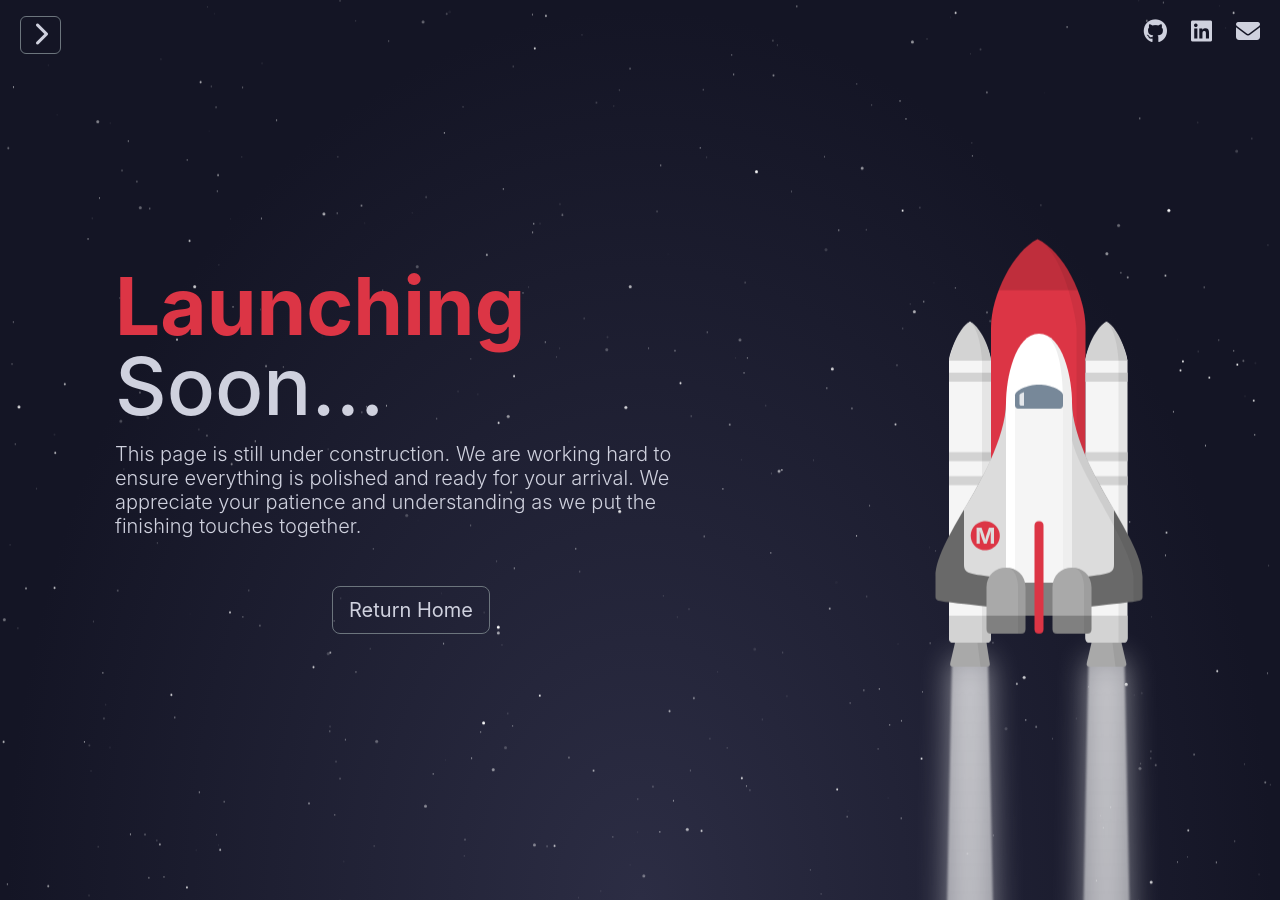
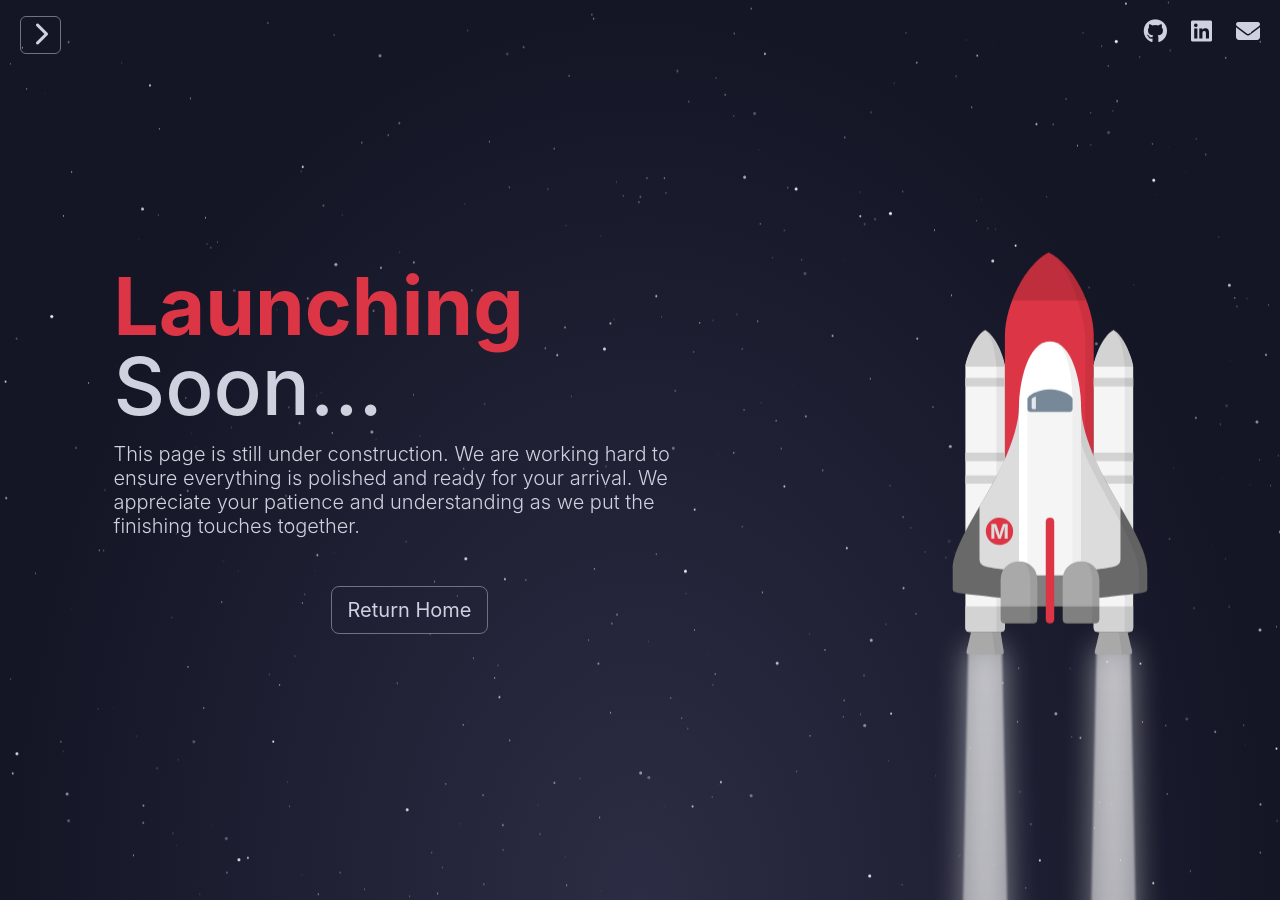
Before and after one commit to mattboy9921/MattLabsWebsite, a Jekyll site: the page built from blog.html, in a window 1280 px wide. Built offline with Jekyll 4.4.1, drawn with Linux system fonts in a browser that asks for light colours; nearby versions of some CDN libraries; some web fonts are replaced.

Commit message:
Fix layout and spacing across various screen sizes and browsers

```diff
--- a/_layouts/launching-soon.html
+++ b/_layouts/launching-soon.html
@@ -3,10 +3,10 @@
 ---
 
 <main class="container-fluid d-flex align-items-center justify-content-center overflow-hidden" id="content">
-    <div class="row w-100 justify-content-center">
-        <div class="col-xxl-8">
-            <div class="row g-5 justify-content-around align-items-center">
-                <div class="col-sm-6 ms-sm-4 text-center text-sm-start" id="launching-soon-text">
+    <div class="row h-75 w-100 justify-content-center">
+        <div class="col-xxl-8 h-100">
+            <div class="row h-100 gap-4 gx-5 justify-content-around align-items-center">
+                <div class="col-sm-6 ms-sm-4 text-center text-sm-start overflow-scroll" id="launching-soon-text">
                     <p class="lh-1 display-1 fw-medium"><span class="fw-bold text-danger">Launching</span><br>
                         Soon...
                     </p>
--- a/_sass/_404.scss
+++ b/_sass/_404.scss
@@ -2,6 +2,7 @@
 
 #text-404 {
   max-width: 41em;
+  max-height: 70vh;
   animation: fade-reveal-left 1s ease-in-out;
   font-feature-settings: "cv02";
 }
@@ -9,6 +10,9 @@
 #rocket-404 {
   position: relative;
   animation: fade-reveal 1s ease-in-out;
+  width: calc(15vw + 10vh);
+  max-width: 300px;
+  pointer-events: none;
 
   & svg {
     display: block;
@@ -48,19 +52,19 @@
 
 @keyframes move-shuttle {
   0% {
-    transform: translate(0px, 0px);
+    transform: translate(0, 0);
   }
   25% {
-    transform: translate(-100px, -100px) rotate(-360deg);
+    transform: translate(4em, -4em) rotate(-360deg);
   }
   50% {
-    transform: translate(0px, 0px) rotate(-720deg);
+    transform: translate(0, 0) rotate(-720deg);
   }
   75% {
-    transform: translate(100px, 100px) rotate(-1080deg);
+    transform: translate(-4em, 4em) rotate(-1080deg);
   }
   100% {
-    transform: translate(0px, 0px) rotate(-1440deg);
+    transform: translate(0, 0) rotate(-1440deg);
   }
 }
 
--- a/_sass/_launching-soon.scss
+++ b/_sass/_launching-soon.scss
@@ -2,12 +2,15 @@
 
 #launching-soon-text {
   max-width: 41em;
+  max-height: 70vh;
   animation: fade-reveal-left 1s ease-in-out;
 }
 
 #rocket-ls {
   position: relative;
   animation: fade-reveal-up 1s ease-in-out;
+  width: calc(15vw + 10vh);
+  max-width: 300px;
 
   & svg {
     display: block;
@@ -23,13 +26,14 @@
 
   & .shuttle,
   .icon,
-  .trail-booster{
+  .trail-booster {
     position: absolute;
     top: 0;
   }
 
   & .trail-booster {
     filter: blur(1px) drop-shadow(0 0 15px white);
+    width: 100%;
 
     & .trail-stop-start {
       stop-color: #FFFFFF88;
```
Also changed, not shown: 404.html (+4 -4 lines).
